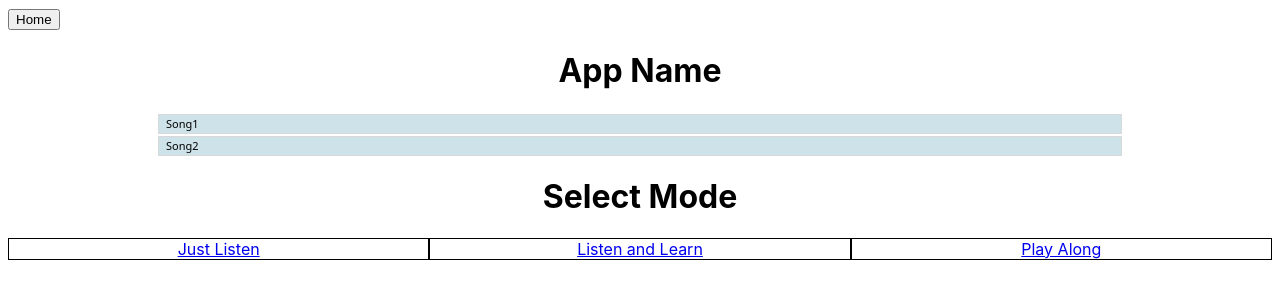
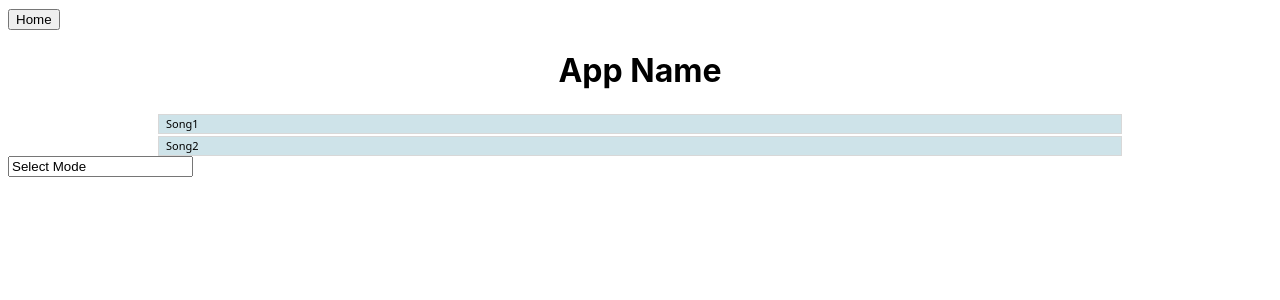
Before and after one commit to joeysteele2001/language-of-music, a React (Create React App) app in the folder app/: page /home/SelectMode in a window 1280 px wide. Shown: the top 300 px of the page. Built offline with nearby package versions, Linux system fonts and the light colour scheme.

Commit message:
SelectMode switched to Popup function

```diff
--- a/app/src/components/SelectMode.tsx
+++ b/app/src/components/SelectMode.tsx
@@ -1,10 +1,23 @@
-import React from 'react';
+import React, {useState} from 'react';
 import './SelectMode.css';
 import { Link } from 'react-router-dom';
+import TranslationPopUp from './TranslationPopUp';
 
-const SelectMode = () => {
-  return (
-    <main>
+function SelectModePopUp() {
+  const [isOpen, setIsOpen] = useState(false);
+
+  const togglePopup = () => {
+    setIsOpen(!isOpen);
+  }
+  return <div>
+  <input
+    className = "SelectMode"
+    value = 'Select Mode'
+    onClick={togglePopup}
+  />
+      {isOpen && <TranslationPopUp
+    content={<>
+      <main>
       <div className="SelectModeHeader">
         <h1>Select Mode</h1>
       </div>
@@ -19,11 +32,12 @@ const SelectMode = () => {
         <div>
           <Link to="/PlayAlong">Play Along</Link>
         </div>
-
       </div>
     </main>
-  );
-};
+    </>}
+    handleClose={togglePopup}
+  />}
+</div>
+}
 
-
-export default SelectMode;
+export default SelectModePopUp;
```
